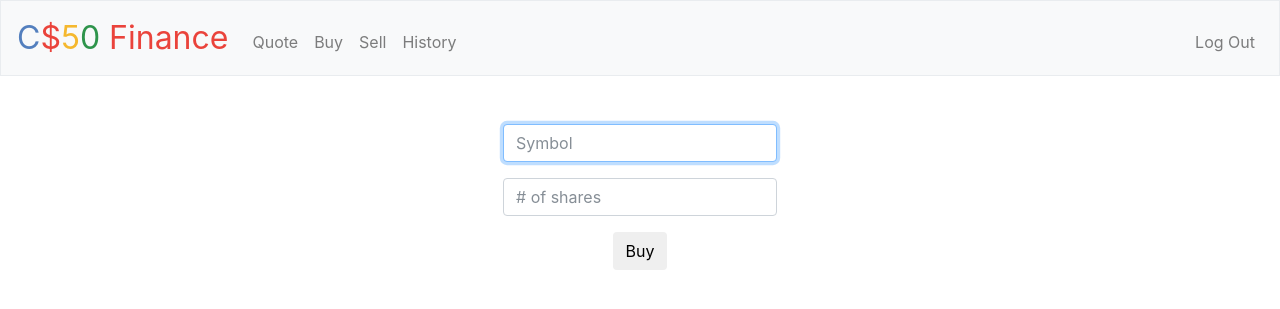
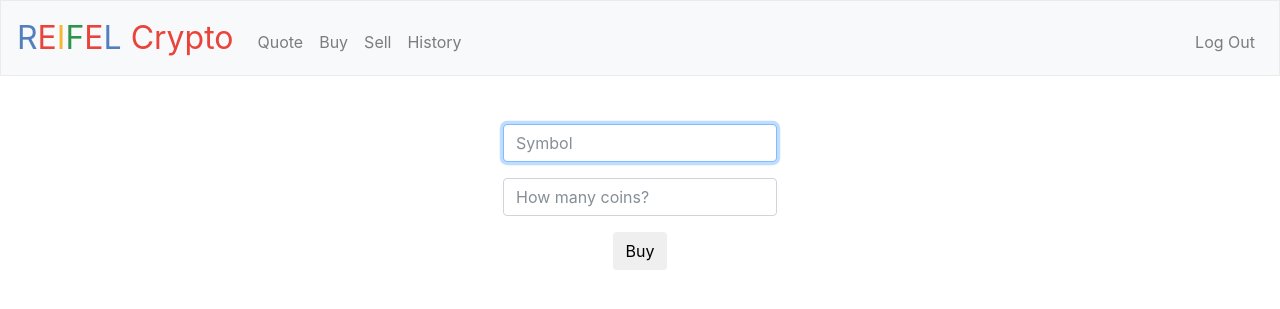
Before and after one commit to AndrewReifel/Crypto, a Flask app: page /buy in a window 1280 px wide. Shown: the top 309 px of the page. Run offline with Flask 2, Linux system fonts and the light colour scheme; a user stored in the database is signed in; some libraries are stand-ins or nearby versions.

Commit message:
updates from projecT

```diff
--- a/application.py
+++ b/application.py
@@ -11,9 +11,6 @@ from helpers import apology, login_required, lookup, usd
 app = Flask(__name__)
 
 # Ensure responses aren't cached
-
-
-
 @app.after_request
 def after_request(response):
     response.headers["Cache-Control"] = "no-cache, no-store, must-revalidate"
@@ -38,7 +35,7 @@ db = SQL("sqlite:///finance.db")
 @app.route("/")
 @login_required
 def index():
-    """Show portfolio of stocks"""
+    """Show portfolio of coins"""
 
     if request.method == "GET":
         # get cash info from users database
@@ -50,7 +47,6 @@ def index():
         stocks = db.execute("SELECT symbol, shares FROM portfolio WHERE id = :id", id=session["user_id"])
 
         # for every stock in the user proftfolio, assign dict key for use in html/jinja
-
         for stock in stocks:
             symbol = str(stock["symbol"])
             shares = int(stock["shares"])
--- a/helpers.py
+++ b/helpers.py
@@ -1,6 +1,7 @@
 import csv
 import urllib.request
-
+import json
+import requests
 from flask import redirect, render_template, request, session
 from functools import wraps
 
@@ -75,32 +76,24 @@ def lookup(symbol):
     except:
         pass
 
-    # Query Alpha Vantage for quote instead
     # https://www.alphavantage.co/documentation/
     try:
 
         # GET CSV
-        url = f"https://www.alphavantage.co/query?apikey=NAJXWIA8D6VN6A3K&datatype=csv&function=TIME_SERIES_INTRADAY&interval=1min&symbol={symbol}"
-        webpage = urllib.request.urlopen(url)
+        # Need to hide API key
 
-        # Parse CSV
-        datareader = csv.reader(webpage.read().decode("utf-8").splitlines())
-
-        # Ignore first row
-        next(datareader)
-
-        # Parse second row
-        row = next(datareader)
-
+        r = requests.get("https://www.alphavantage.co/query?function=CURRENCY_EXCHANGE_RATE&from_currency={}&to_currency=USD&apikey=Z5J3A8PFFVDAFHOQ".format(symbol)).json()
+        name = (r['Realtime Currency Exchange Rate']['2. From_Currency Name'])
         # Ensure stock exists
         try:
-            price = float(row[4])
+            price = float(r['Realtime Currency Exchange Rate']['5. Exchange Rate'])
+
         except:
             return None
 
         # Return stock's name (as a str), price (as a float), and (uppercased) symbol (as a str)
         return {
-            "name": symbol.upper(),  # for backward compatibility with Yahoo
+            "name": name,  # for backward compatibility with Yahoo
             "price": price,
             "symbol": symbol.upper()
         }
--- a/templates/buy.html
+++ b/templates/buy.html
@@ -11,7 +11,7 @@
                 <input autocomplete="off" autofocus class="form-control" name="symbol" placeholder="Symbol" type="text"/>
             </div>
              <div class="form-group">
-                <input autocomplete="off" autofocus class="form-control" name="shares" placeholder="# of shares" type="integers"/>
+                <input autocomplete="off" autofocus class="form-control" name="shares" placeholder="How many coins?" type="integers"/>
             </div>
             <div class="form-group">
                 <button class="btn btn-default" type="submit">Buy</button>
--- a/templates/layout.html
+++ b/templates/layout.html
@@ -17,14 +17,14 @@
         <script src="https://cdnjs.cloudflare.com/ajax/libs/popper.js/1.12.3/umd/popper.min.js"></script>
         <script src="https://maxcdn.bootstrapcdn.com/bootstrap/4.0.0-beta.2/js/bootstrap.min.js"></script>
 
-        <title>C$50 Finance: {% block title %}{% endblock %}</title>
+        <title>Reifel Crytpo: {% block title %}{% endblock %}</title>
 
     </head>
 
     <body>
 
         <nav class="navbar navbar-expand-md navbar-light bg-light border">
-            <a class="navbar-brand" href="/"><span class="blue">C</span><span class="red">$</span><span class="yellow">5</span><span class="green">0</span> <span class="red">Finance</span></a>
+            <a class="navbar-brand" href="/"><span class="blue">R</span><span class="red">E</span><span class="yellow">I</span><span class="green">F</span><span class="red">E</span><span class="blue">L</span> <span class="red">Crypto</span></a>
             <button aria-controls="navbar" aria-expanded="false" aria-label="Toggle navigation" class="navbar-toggler" data-target="#navbar" data-toggle="collapse" type="button">
                 <span class="navbar-toggler-icon"></span>
             </button>
--- a/templates/quoted.html
+++ b/templates/quoted.html
@@ -6,6 +6,6 @@
 
 {% block main %}
     <p>
-        A share of {{name}} ({{symbol}}) costs {{usd(price)}} USD.
+        1 {{name}} ({{symbol}}) costs {{usd(price)}} USD.
     </p>
 {% endblock %}
--- a/templates/sell.html
+++ b/templates/sell.html
@@ -16,7 +16,7 @@
                 </select>
             </div>
             <div class="form-group">
-                <input autocomplete="off" class="form-control" name="shares" placeholder="No. of shares" type="number"/>
+                <input autocomplete="off" class="form-control" name="shares" placeholder="No. of coins" type="number"/>
             </div>
             <div class="form-group">
                 <button class="btn btn-default" type="submit">Sell</button>
```
Also changed, not shown: templates/index.html (+11 -9 lines), finance.db.
